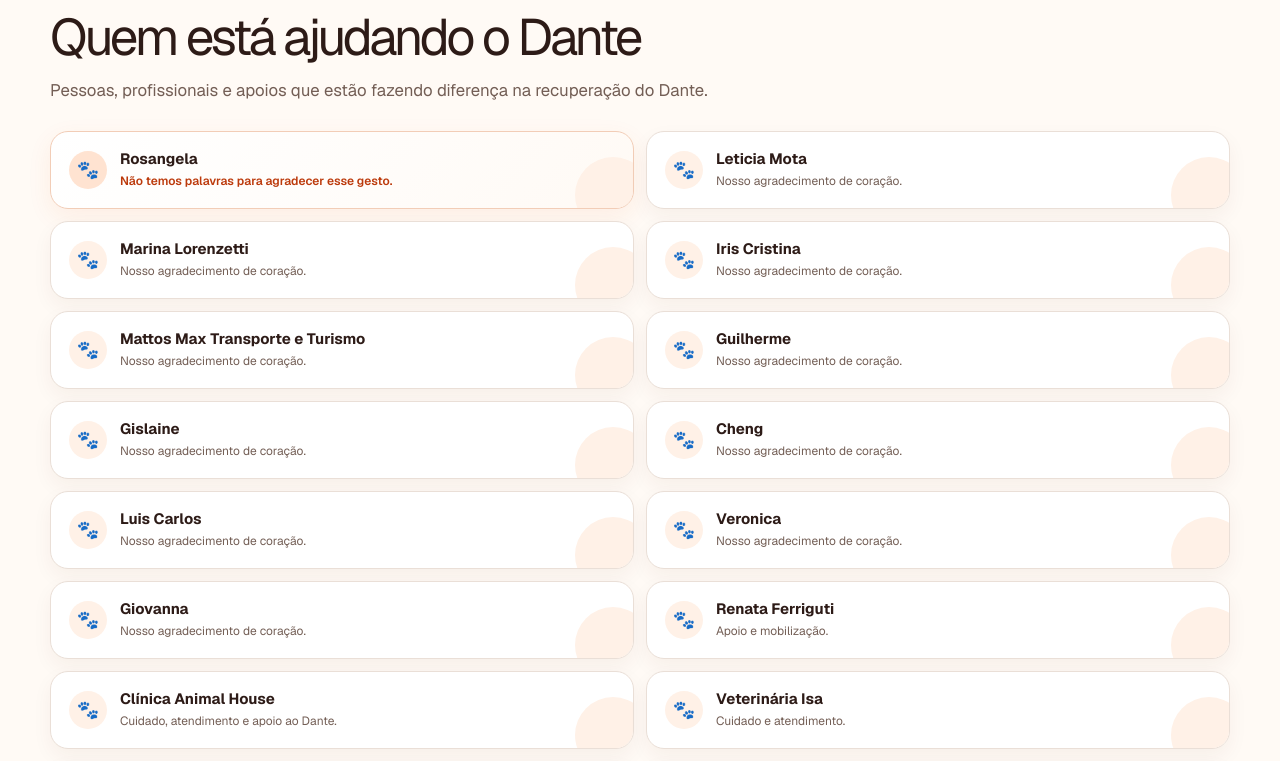
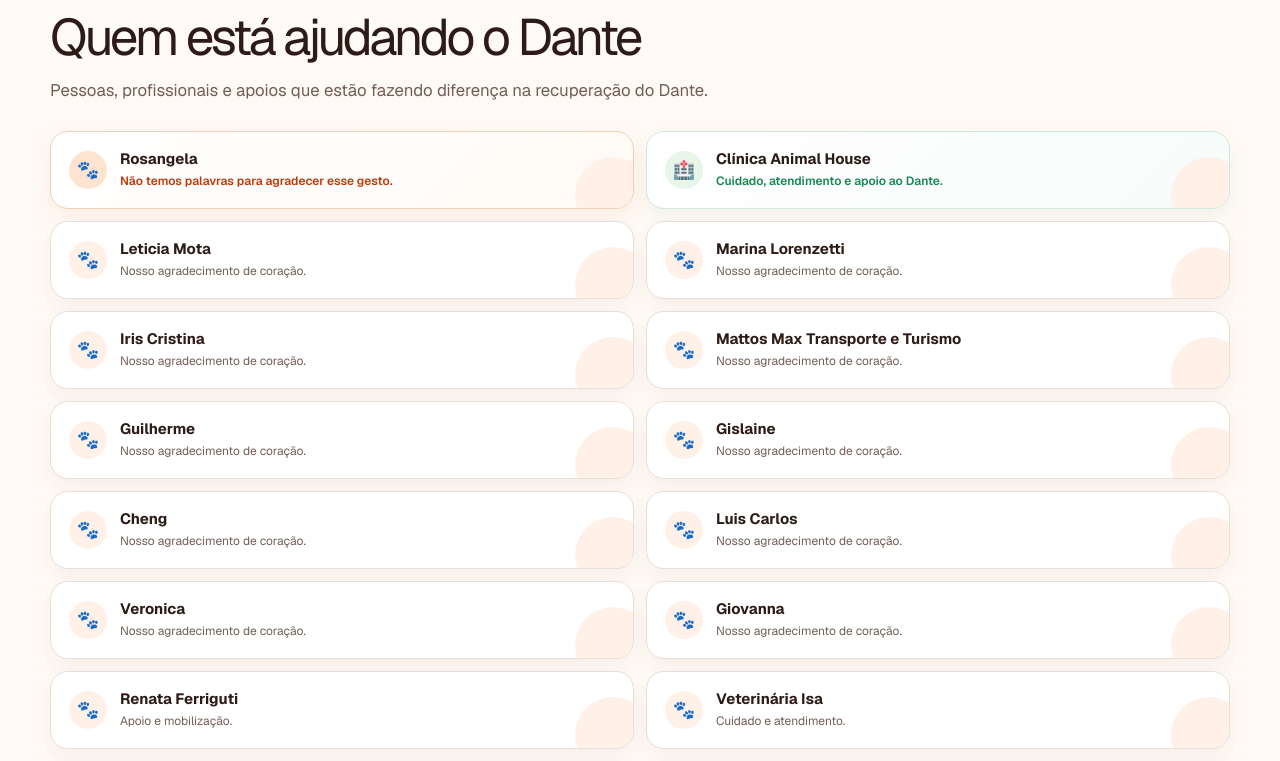
Before and after one commit to lukaslimna1/Ajude-o-Dante, a Next.js app: page / in a window 1280 px wide. Shown: the part 5863-6624 px from the top of the page. Built offline with nearby package versions, Linux system fonts and the light colour scheme; no server answers; the database is empty.

Commit message:
feat(ui): prioritize Rosangela and Animal House as top cards in gratitude grid

```diff
--- a/src/app/globals.css
+++ b/src/app/globals.css
@@ -1920,3 +1920,20 @@ button {
   color: var(--orange-dark);
   font-weight: 600;
 }
+
+/* DESTAQUE SUAVE COMPLEMENTAR DA CLÍNICA ANIMAL HOUSE */
+.supporter-card-clinic {
+  border-color: #d1e7dd;
+  background: linear-gradient(135deg, #ffffff, #f7fbf9);
+  box-shadow: 0 8px 24px rgba(20, 108, 67, 0.06);
+}
+
+.supporter-card-clinic .supporter-icon {
+  background: #e8f5e9;
+  color: #198754;
+}
+
+.supporter-card-clinic small {
+  color: #198754;
+  font-weight: 600;
+}
--- a/src/components/campaign-page.tsx
+++ b/src/components/campaign-page.tsx
@@ -741,12 +741,18 @@ export default function CampaignPage() {
 
         <div className="supporters-grid">
           {(() => {
-            const list: [string, string, boolean][] = [];
+            const list: { name: string; note: string; variant: "special" | "clinic" | "default" }[] = [];
             const seenNames = new Set<string>();
             const initialNotesMap = new Map<string, string>();
             for (const [name, note] of initialSupporters) {
               initialNotesMap.set(name.trim().toLowerCase(), note);
             }
+
+            const getVariant = (key: string): "special" | "clinic" | "default" => {
+              if (key === "rosangela") return "special";
+              if (key.includes("animal house")) return "clinic";
+              return "default";
+            };
 
             // 1. Apoiadores automáticos do banco
             for (const name of publicFinancialSupporters) {
@@ -755,8 +761,7 @@ export default function CampaignPage() {
               if (clean && !seenNames.has(key)) {
                 seenNames.add(key);
                 const note = initialNotesMap.get(key) || "Nosso agradecimento de coração.";
-                const isSpecial = key === "rosangela";
-                list.push([clean, note, isSpecial]);
+                list.push({ name: clean, note, variant: getVariant(key) });
               }
             }
 
@@ -765,28 +770,51 @@ export default function CampaignPage() {
               const key = name.trim().toLowerCase();
               if (!seenNames.has(key)) {
                 seenNames.add(key);
-                const isSpecial = key === "rosangela";
-                list.push([name, note, isSpecial]);
+                list.push({ name, note, variant: getVariant(key) });
               }
             }
 
-            return list.map(([name, note, isSpecial], index) => (
+            // 3. Ordenação fixa por prioridade:
+            // 0: Rosangela (1º)
+            // 1: Clínica Animal House (2º)
+            // 100: Demais apoiadores (preserva ordem relativa estável)
+            const getPriority = (name: string) => {
+              const key = name.trim().toLowerCase();
+              if (key === "rosangela") return 0;
+              if (key.includes("animal house")) return 1;
+              return 100;
+            };
+
+            const sortedList = [...list].sort((a, b) => getPriority(a.name) - getPriority(b.name));
+
+            return sortedList.map((item, index) => {
+              let cardClass = "supporter-card";
+              if (item.variant === "special") {
+                cardClass += " supporter-card-special";
+              } else if (item.variant === "clinic") {
+                cardClass += " supporter-card-clinic";
+              }
+
+              return (
                 <motion.div
-                className={isSpecial ? "supporter-card supporter-card-special" : "supporter-card"}
-                key={`supporter-${name}`}
+                  className={cardClass}
+                  key={`supporter-${item.name}`}
                   initial={{ opacity: 0, y: 18 }}
                   whileInView={{ opacity: 1, y: 0 }}
                   whileHover={{ y: -4, scale: 1.01 }}
                   viewport={{ once: true, amount: 0.2 }}
                   transition={{ delay: index * 0.03, duration: 0.4 }}
                 >
-                <span className="supporter-icon" aria-hidden="true">🐾</span>
+                  <span className="supporter-icon" aria-hidden="true">
+                    {item.variant === "clinic" ? "🏥" : "🐾"}
+                  </span>
                   <div>
-                  <strong>{name}</strong>
-                  <small>{note}</small>
+                    <strong>{item.name}</strong>
+                    <small>{item.note}</small>
                   </div>
                 </motion.div>
-            ));
+              );
+            });
           })()}
         </div>
 
```
Lines whose indentation alone changed are shown as unchanged.
